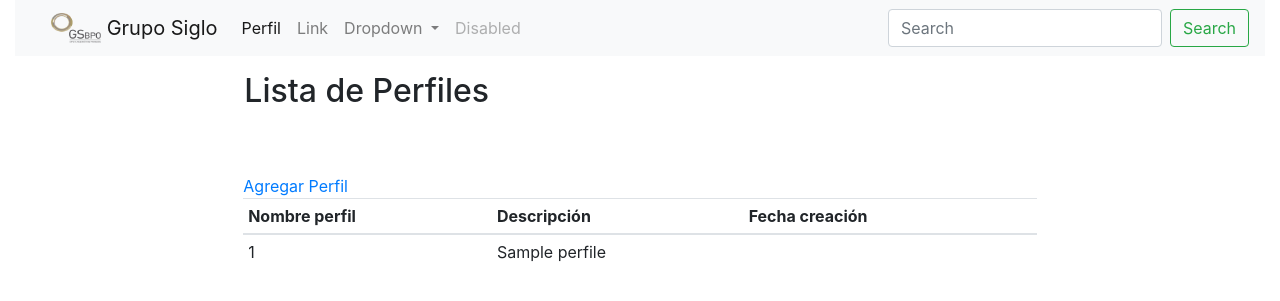
After one commit to jaimechacon/TOC, a CodeIgniter app: page /gestion_calidad/Perfil in a window 1280 px wide. The commit adds this page. Shown: the top 301 px of the page. Run offline with CodeIgniter, Linux system fonts and the light colour scheme; the visitor is signed in with stand-in values (Sample User, id 1); tables that the repository leaves empty or names only in its code hold one stand-in row (values such as "Sample post"); some libraries are stand-ins or nearby versions.

Commit message:
agregando perfil al sitema

```diff
--- a/application/config/routes.php
+++ b/application/config/routes.php
@@ -51,7 +51,7 @@ defined('BASEPATH') OR exit('No direct script access allowed');
 */
 
 //$route['Login/ingresar'] = 'Login';
-
+$route['Perfil'] = 'Perfil';
 $route['default_controller'] = 'login';
 $route['404_override'] = '';
 $route['translate_uri_dashes'] = FALSE;
--- /dev/null
+++ b/application/controllers/Perfil.php
@@ -0,0 +1,21 @@
+<?php
+defined('BASEPATH') OR exit('No direct script access allowed');
+
+class Perfil extends CI_Controller {
+
+	public function __construct()
+	{
+		parent::__construct();
+		$this->load->model('perfil_model');
+	}
+
+	public function index()
+	{
+		$data['perfiles'] = $this->perfil_model->listarPerfil();
+
+		$this->load->view('temp/header');
+		$this->load->view('temp/menu');
+		$this->load->view('ListarPerfil', $data);
+		$this->load->view('temp/footer');
+	}
+}
--- /dev/null
+++ b/application/models/perfil_model.php
@@ -0,0 +1,22 @@
+<?php if ( ! defined('BASEPATH')) exit('No direct script access allowed');
+
+class Perfil_model extends CI_Model
+{
+	public function __construct()
+	{
+		$this->load->database();
+		parent::__construct();
+	}
+
+	public function listarPerfil()
+	{
+		$perfiles = $this->db->get('perfiles');
+		return $perfiles->result_array();
+	}
+
+	public function agregarPerfil()
+	{
+        $query = $this->db->get('campanias');
+        return $query->result_array();
+	}
+}
--- /dev/null
+++ b/application/views/ListarPerfil.php
@@ -0,0 +1,99 @@
+<?php
+	$id_usuario=$this->session->userdata('id_usuario');
+
+	if(!$id_usuario){
+	  redirect('Login');
+	}
+?>
+<div class="flex-row">
+	<div class="row justify-content-sm-center">
+	    <div class="col col-lg-8">
+		<h2 class="m-3">Lista de Perfiles</h2>
+		<br/><br/>
+		<div class="col-md-12">
+			<a href="#" class="pull-right veinticinco_m_b">
+				<span class="glyphicon glyphicon-plus"></span>
+				<medium class="cinco_m_l">Agregar Perfil</medium>
+			</a>
+			<div class="table-responsive-md">
+				<table class="table table-sm">
+					<thead>
+					    <tr>
+						    <th scope="col">Nombre perfil</th>
+						    <th scope="col">Descripci&oacute;n</th>
+						    <th scope="col">Fecha creaci&oacute;n</th>
+						    <th scope="col"></th>
+					    </tr>
+					</thead>
+				<?php foreach ($perfiles as $perfil): ?>
+					<tr>
+						<td>
+							<?php if(isset($perfil['id_perfil'])): echo $perfil['id_perfil']; endif; ?>
+						</td>
+						<td>
+							<?php if(isset($perfil['pf_nombre'])): echo $perfil['pf_nombre']; endif; ?>
+						</td>
+						<td></td>
+					</tr>
+				<?php endforeach; ?>
+					</table>
+				</div>
+			</div>
+		</div>
+	</div>
+</div>
+
+<!--
+<div class="flex-row">
+<h2>Lista de Perfiles</h2>
+	<br/>
+	<div class="col-xs-12">
+		<a href="#" class="pull-right veinticinco_m_b"><span class="glyphicon glyphicon-plus"></span><medium class="cinco_m_l">Agregar Perfil</medium></a>
+		<div class="table-responsive">
+			<table class="table table-striped">
+				<tr>
+					<th>
+						C&oacute;digo
+					</th>
+					<th>
+						Nombre Perfil
+					</th>
+					<th>
+						Descripci&oacute;n
+					</th>
+					<th>
+						Fecha Creaci&oacute;n
+					</th>
+					<th>
+					</th>
+				</tr>
+			-->
+				<?php
+					//while($perfil = $perfiles)					{
+				?>
+				<!--<tr>
+					<td>-->
+						<?php //if(isset($perfil['id_perfil'])): echo $perfil['id_perfil']; endif; ?>
+					<!--</td>
+					<td>-->
+						<?php //if(isset($perfil['pf_nombre'])): echo $perfil['pf_nombre']; endif; ?>
+					<!--</td>
+					<td>
+
+					</td>
+					<td>
+						<a href="#">
+							<span class="glyphicon glyphicon-refresh"></span>
+						</a>
+						<a href="#" class="cinco_m_l">
+							<span class="glyphicon glyphicon-trash"></span>
+						</a>
+					</td>
+				</tr>-->
+				<?php
+					//}
+				?>
+			<!--</table>
+		</div>
+	</div>
+</div>
--- a/application/views/home.php
+++ b/application/views/home.php
@@ -2,7 +2,7 @@
 	$id_usuario=$this->session->userdata('id_usuario');
 
 	if(!$id_usuario){
-	  redirect('login');
+	  redirect('Login');
 	}
 ?>
 
@@ -16,5 +16,4 @@
 	<?php if(isset($u_nombres)) { echo $u_nombres; } ?><br/><br/>
 	<?php if(isset($u_apellidos)) { echo $u_apellidos; } ?><br/><br/>
 
-
 </div>
--- a/application/views/login.php
+++ b/application/views/login.php
@@ -17,9 +17,9 @@ defined('BASEPATH') OR exit('No direct script access allowed');
   <link rel="stylesheet" href="https://stackpath.bootstrapcdn.com/bootstrap/4.1.3/css/bootstrap.min.css" integrity="sha384-MCw98/SFnGE8fJT3GXwEOngsV7Zt27NXFoaoApmYm81iuXoPkFOJwJ8ERdknLPMO" crossorigin="anonymous">
   <link rel="stylesheet" href="http://getbootstrap.com/docs/4.1/examples/sign-in/signin.css" rel="stylesheet">
 
-  <link href="assets/plugins/pace/pace-theme-big-counter.css" rel="stylesheet" />
-  <link href="assets/css/style.css" rel="stylesheet" />
-  <link href="assets/css/main-style.css" rel="stylesheet" />
+  <link href="<?php echo base_url();?>assets/plugins/pace/pace-theme-big-counter.css" rel="stylesheet" />
+  <link href="<?php echo base_url();?>assets/css/style.css" rel="stylesheet" />
+  <link href="<?php echo base_url();?>assets/css/main-style.css" rel="stylesheet" />
 </head>
   <body class="text-center">
     <form class="form-signin" action="<?php echo base_url();?>Login/ingresar" method="POST">
--- a/application/views/temp/menu.php
+++ b/application/views/temp/menu.php
@@ -9,7 +9,7 @@
 				<div class="collapse navbar-collapse" id="navbarSupportedContent">
 				    <ul class="navbar-nav mr-auto">
 						<li class="nav-item active">
-							<a class="nav-link" href="#">Home <span class="sr-only">(current)</span></a>
+							<a class="nav-link" href="<?php echo base_url();?>Perfil">Perfil <span class="sr-only">(current)</span></a>
 						</li>
 						<li class="nav-item">
 							<a class="nav-link" href="<?php echo base_url();?>Login">Link</a>
```
Also changed, not shown: application/controllers/Home.php (+2 -12 lines), application/controllers/Login.php (+2 -18 lines), application/views/AgregarPerfil.php (added, +28 -0 lines).
